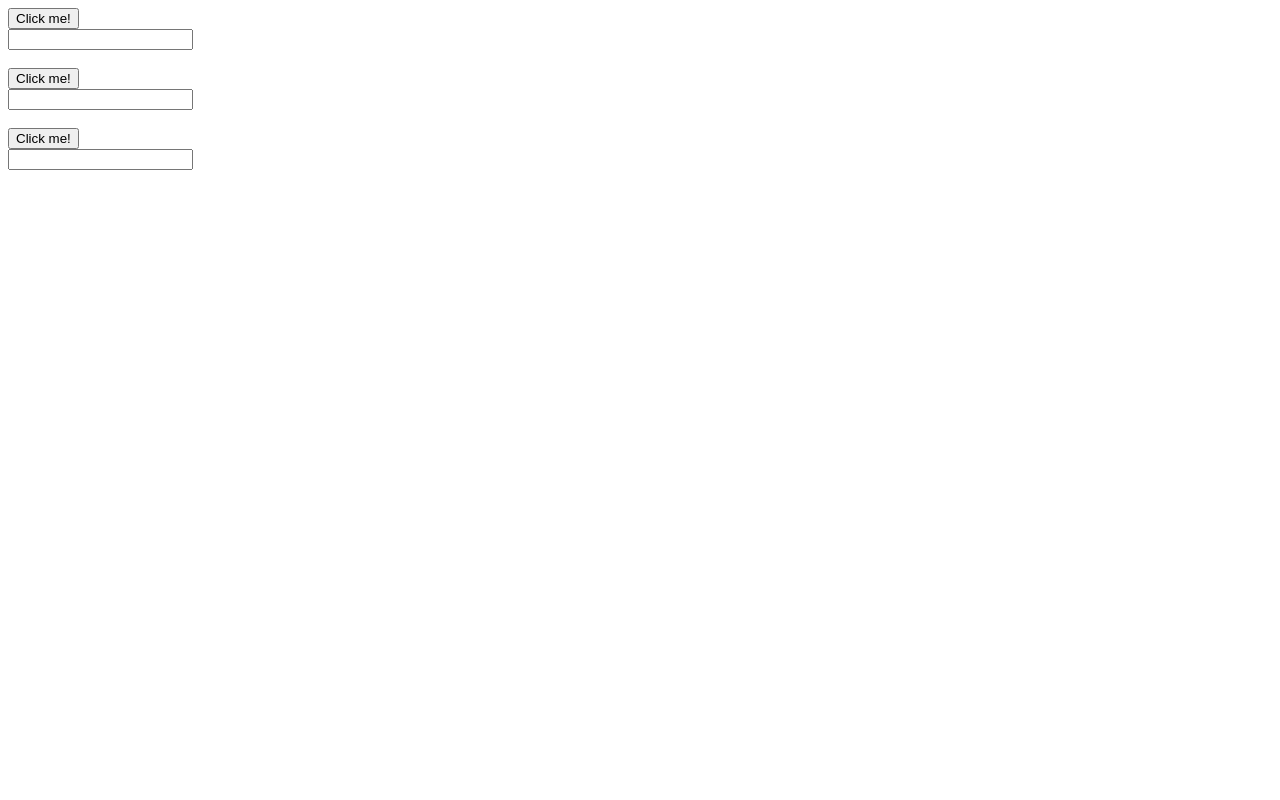
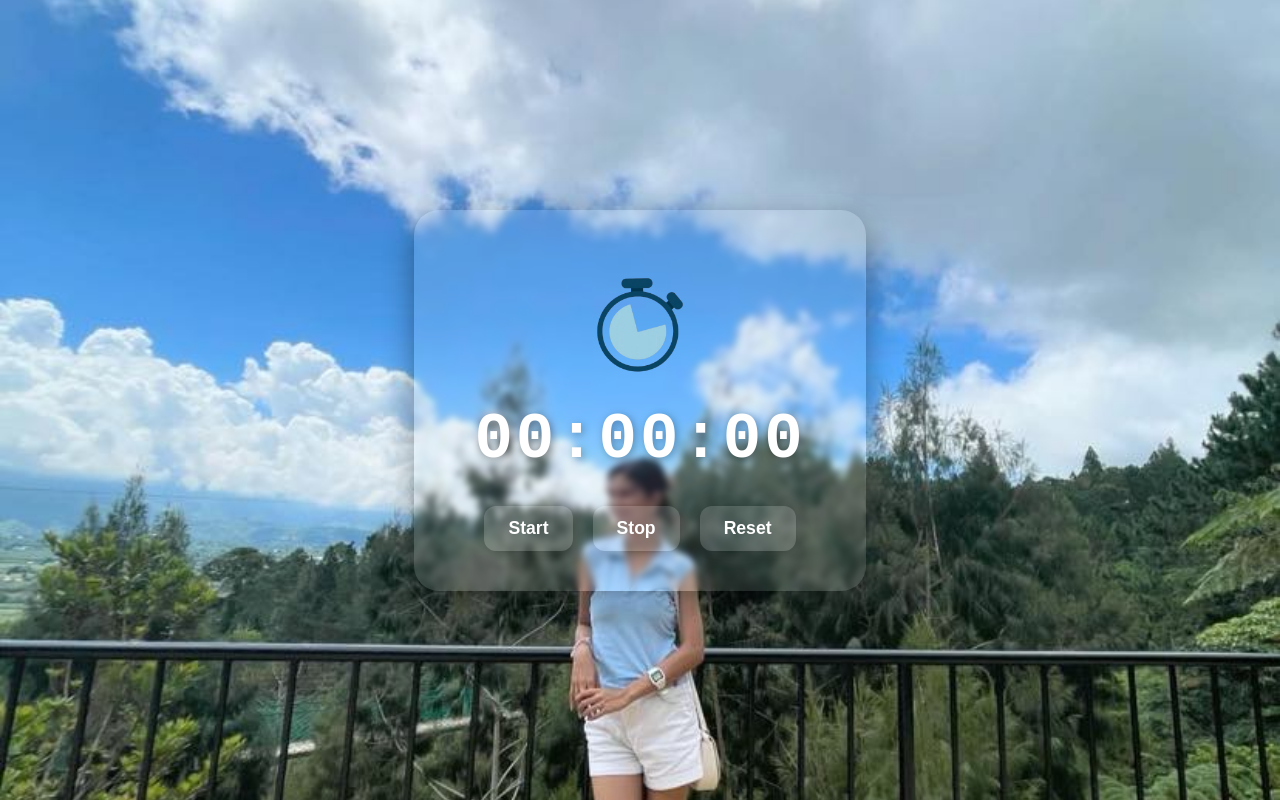
Before and after one commit to peterGwapo29/React, a React (Vite) app in the folder my-react-app/: page / in a window 1280 px wide. Built offline with nearby package versions, Linux system fonts and the light colour scheme.

Commit message:
stopwatch

```diff
--- a/my-react-app/src/App.jsx
+++ b/my-react-app/src/App.jsx
@@ -11,7 +11,8 @@
 // import EffectUse from "./EffectUse";
 // import DigitalClock from "./DigitalClock";
 // import ComponentA from "./ComponentA";
-import UseRefLesson from "./UseRefLesson";
+// import UseRefLesson from "./UseRefLesson";
+import StopWatch from "./StopWatch";
 
 
 function App() {
@@ -32,7 +33,8 @@ function App() {
       {/* <DigitalClock/> */}
 
       {/* <ComponentA/> */}
-      <UseRefLesson/>
+      {/* <UseRefLesson/> */}
+      <StopWatch/>
     </>
   );
 }
--- /dev/null
+++ b/my-react-app/src/StopWatch.jsx
@@ -0,0 +1,71 @@
+import React, {useState, useRef, useEffect} from "react";
+
+function StopWatch() {
+
+    const [isRunning, setIsRunning] = useState(false);
+    const [elapsedTime, setElapsedTime] = useState(0);
+    const intervalIdRef= useRef(null);
+    const startTimeRef= useRef(0);
+
+    useEffect( () => {
+
+        if(isRunning){
+            intervalIdRef.current = setInterval( () => {
+                setElapsedTime(Date.now() - startTimeRef.current);
+            }, 10);
+        }
+
+        return () => {
+            clearInterval(intervalIdRef.current);
+        }
+
+    }, [isRunning]);
+
+    function handleStart() {
+        setIsRunning(true);
+
+        startTimeRef.current = Date.now() - elapsedTime;
+    }
+
+    function stop() {
+        setIsRunning(false);
+    }
+
+    function reset() {
+        setElapsedTime(0);
+        setIsRunning(false);
+    }
+
+    function formatTime() {
+
+        let hours = Math.floor(elapsedTime / (1000 * 60 * 60));
+        let minutes = Math.floor(elapsedTime / (1000 * 60) % 60);
+        let seconds = Math.floor(elapsedTime / (1000) % 60);
+        let milliseconds = Math.floor((elapsedTime % 1000) / 10);
+
+        hours = String(hours).padStart(2, "0");
+        minutes = String(minutes).padStart(2, "0");
+        seconds = String(seconds).padStart(2, "0");
+        milliseconds = String(milliseconds).padStart(2, "0");
+
+
+        return `${minutes}:${seconds}:${milliseconds}`;
+    }
+
+    return(
+        <div className="watch">
+            <img src="./src/assets/image/watch.png" alt="stopwatch" />
+
+            <span>{formatTime()}</span>
+
+            <div className="btn">
+                <button onClick={handleStart}>Start</button>
+                <button onClick={stop}>Stop</button>
+                <button onClick={reset}>Reset</button>
+            </div>
+
+        </div>
+    );
+}
+
+export default StopWatch
--- a/my-react-app/src/index.css
+++ b/my-react-app/src/index.css
@@ -225,7 +225,69 @@ body {
   text-align: center;
   text-shadow: 1px 4px 5px rgba(0, 0, 0, 0.5);
 } */
-.box{
+/* .box{
   border: 1px solid #000;
   padding: 25px;
+} */
+
+/* StopWatch.css */
+body {
+  margin: 0;
+  height: 100vh;
+  display: flex;
+  justify-content: center;
+  align-items: center;
+  background: url('assets/image/mekay.jpg') no-repeat center center/cover;
 }
+
+.watch {
+  background: rgba(255, 255, 255, 0.1);
+  padding: 40px 60px;
+  border-radius: 25px;
+  box-shadow: 0 10px 30px rgba(0, 0, 0, 0.4);
+  text-align: center;
+  backdrop-filter: blur(3px);
+  color: #fff;
+}
+
+.watch span {
+  display: block;
+  font-size: 4rem;
+  font-weight: bold;
+  letter-spacing: 3px;
+  margin-bottom: 30px;
+  text-shadow: 2px 2px 8px rgba(0,0,0,0.3);
+  font-family: monospace;
+}
+
+.btn {
+  display: flex;
+  justify-content: center;
+  gap: 20px;
+}
+
+.btn button {
+  background: rgba(255, 255, 255, 0.15);
+  border: none;
+  border-radius: 12px;
+  padding: 12px 24px;
+  font-size: 1.1rem;
+  color: white;
+  font-weight: 600;
+  cursor: pointer;
+  transition: all 0.3s ease;
+  box-shadow: 0 4px 15px rgba(0,0,0,0.2);
+}
+
+.btn button:hover {
+  background: rgba(255, 255, 255, 0.25);
+  transform: scale(1.05);
+}
+
+.btn button:active {
+  transform: scale(0.95);
+  background: rgba(255, 255, 255, 0.35);
+}
+.watch img{
+  height: 150px;
+}
```
Also changed, not shown: my-react-app/src/assets/image/watch.png (added).
